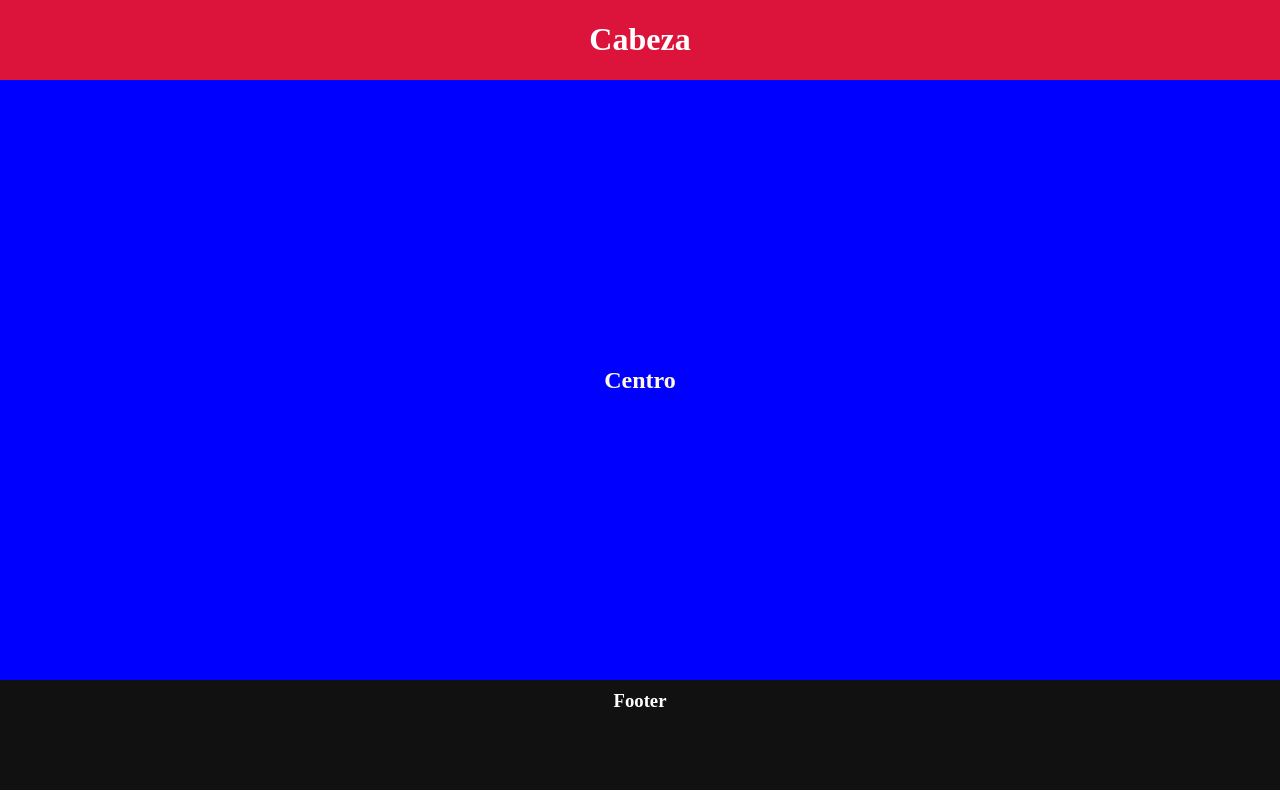
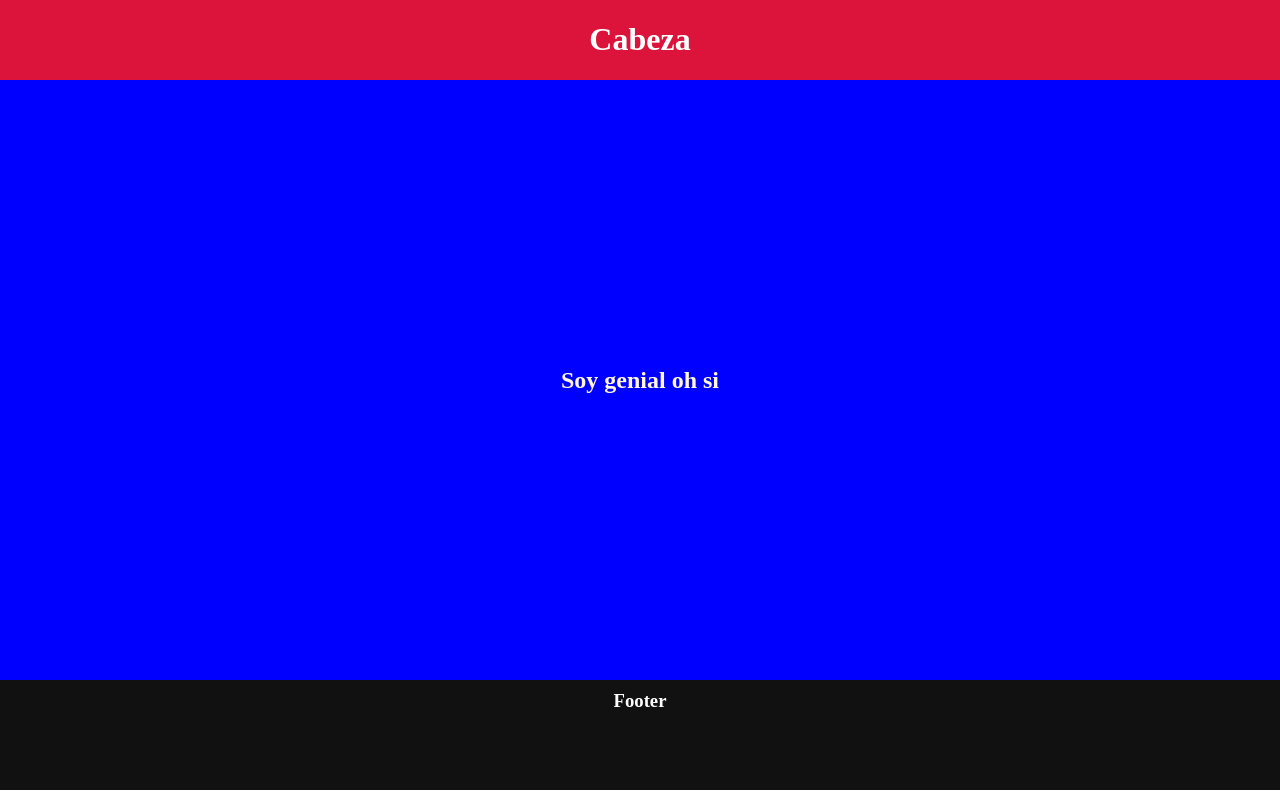
Before and after one commit to Celeste281/SecondRepository, a plain HTML site: page index.html in a window 1280 px wide. Drawn offline with Linux system fonts and the light colour scheme.

Commit message:
Super cambio

```diff
--- a/index.html
+++ b/index.html
@@ -12,7 +12,7 @@
         <h1 id="h1Cabeza">Cabeza</h1>
     </header>
     <section class="flex">
-        <h2 id="h2Centro">Centro</h2>
+        <h2 id="h2Centro">Soy genial oh si</h2>
     </section>
     <footer class="flex">
         <h3 id="h3Footer">Footer</h3>
```
